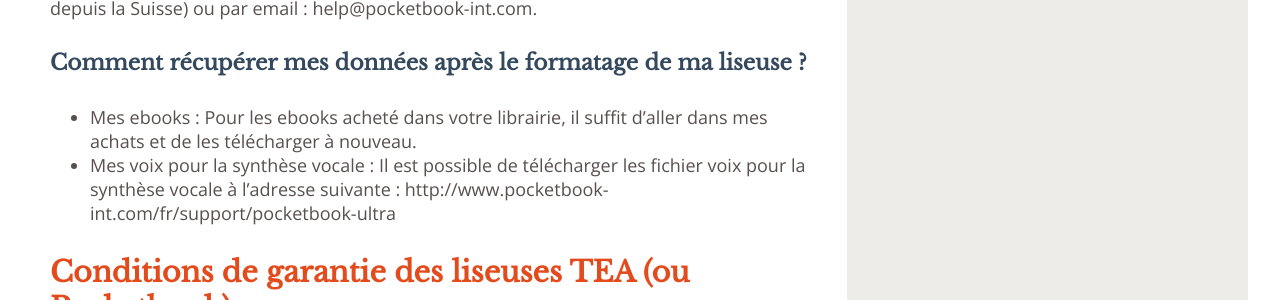
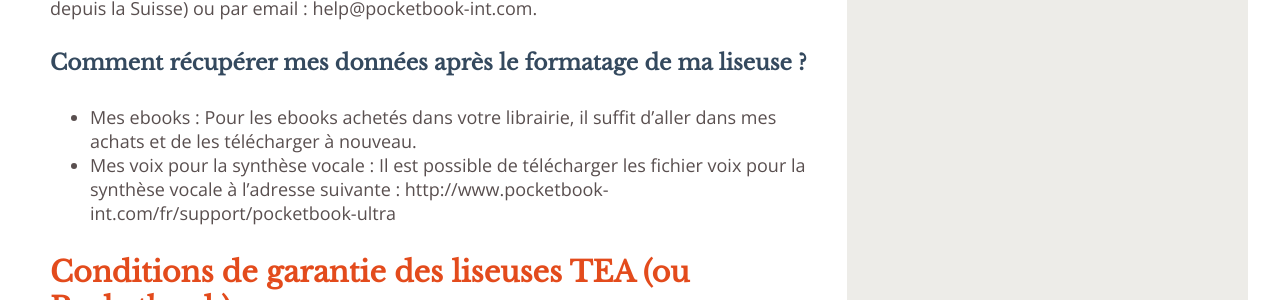
Before and after one commit to TEA-ebook/help-center, a Jekyll site: the page built from _pages/FAQ-liseuse.md, in a window 1280 px wide and 900 px high, scrolled down 5653 px. Shown: the part 155-455 px from the top of the window. Built offline with Jekyll 4.4.1, drawn with Linux system fonts in a browser that asks for light colours.

Commit message:
Update FAQ-liseuse.md

```diff
--- a/_pages/FAQ-liseuse.md
+++ b/_pages/FAQ-liseuse.md
@@ -221,7 +221,7 @@
 
 #### Comment récupérer mes données après le formatage de ma liseuse ?
 
-* Mes ebooks : Pour les ebooks acheté dans votre librairie, il suffit d'aller dans mes achats et de les télécharger à nouveau.
+* Mes ebooks : Pour les ebooks achetés dans votre librairie, il suffit d'aller dans mes achats et de les télécharger à nouveau.
 * Mes voix pour la synthèse vocale : Il est possible de télécharger les fichier voix pour la synthèse vocale à l'adresse suivante : http://www.pocketbook-int.com/fr/support/pocketbook-ultra
 
 {% include anchor.html id="garantie" label="Conditions de garantie des liseuses TEA (ou Pocketbook)" %}
```
